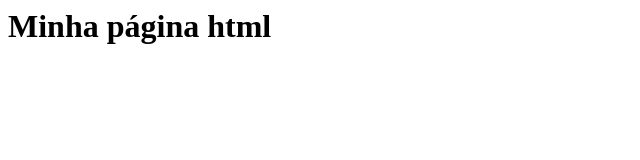
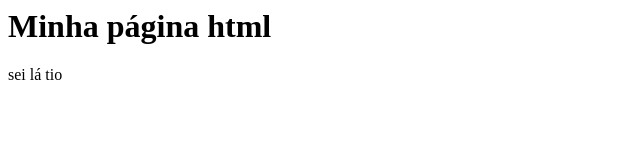
Before and after one commit to NathanJAVasconcelos/gama-no-github, a plain HTML site: page index.html in a window 1280 px wide. Shown: the full height of the page, 0-640 px from the left. Drawn offline with Linux system fonts and the light colour scheme.

Commit message:
outro commit

```diff
--- a/index.html
+++ b/index.html
@@ -1,5 +1,6 @@
 <html>
     <body>
         <h1>Minha página html</h1>
+        <p>sei lá tio</p>
     </body>
 </html>
```
